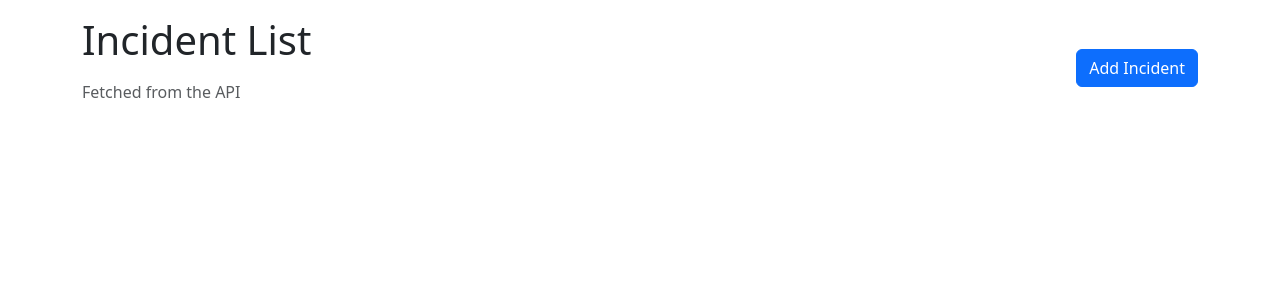
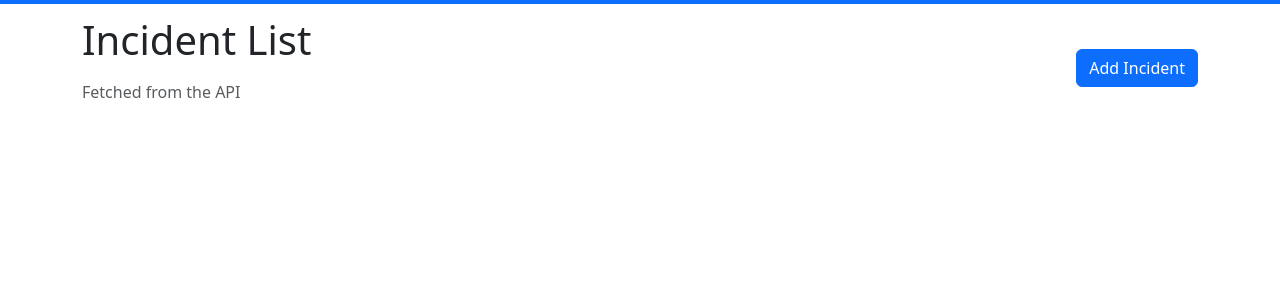
Before and after one commit to iMiebaka/Safetify, a Django app: page / in a window 1280 px wide. Shown: the top 300 px of the page. Run offline with Django 5.2, Linux system fonts and the light colour scheme; data that the repository does not hold is empty; parts of the project's set-up code (start-up, migrations or seed data) failed here and were passed over.

Commit message:
⚙️ implement up-bar loader indicator

```diff
--- a/static/js/incidents.js
+++ b/static/js/incidents.js
@@ -1,4 +1,9 @@
 document.addEventListener("DOMContentLoaded", function () {
+  const fetchAllIncidents = async () => {
+    window.addEventListener("load", function () {
+      document.getElementById("loadingBar").style.width = "100%";
+    });
+    // For real page loading:
     fetch("/api/incidents/?ordering=-created_at")
       .then((r) => r.json())
       .then((items) => {
@@ -7,14 +12,21 @@ document.addEventListener("DOMContentLoaded", function () {
           const el = document.createElement("div");
           el.className = "list-group-item";
           el.innerText = `#${i.id} — ${i.title} — status: ${i.status} — risk: ${i.risk_score}`;
+          rows.appendChild(el);
 
           // const link = document.createElement("a");
           // link.setAttribute("href", `/incident/${i.id}`);
           // link.innerText = `#${i.id} — ${i.title} — status: ${i.status} — risk: ${i.risk_score}`;
           // el.appendChild(link);
-        rows.appendChild(el);
+
+          setTimeout(() => {
+            document.getElementById("loadingBar").style.opacity = "0";
+          }, 300);
         });
       });
+  };
+  fetchAllIncidents().then();
+
   const form = document.getElementById("incidentForm");
   const getLocationBtn = document.getElementById("getLocationBtn");
   const submitBtn = form.querySelector('button[type="submit"]');
@@ -94,7 +106,7 @@ document.addEventListener("DOMContentLoaded", function () {
         // Show success message
         submitText.textContent = "Submitted!";
         setTimeout(() => {
-          window.location.href = "/";
+          fetchAllIncidents().then();
         }, 1000);
       })
       .catch((error) => {
--- a/templates/base.html
+++ b/templates/base.html
@@ -2,30 +2,58 @@
 
 <!DOCTYPE html>
 <html lang="en">
+
 <head>
   <meta charset="utf-8" />
   <meta name="viewport" content="width=device-width, initial-scale=1" />
-    <link
-      href="https://cdn.jsdelivr.net/npm/bootstrap@5.3.7/dist/css/bootstrap.min.css"
-      rel="stylesheet"
-      integrity="sha384-LN+7fdVzj6u52u30Kp6M/trliBMCMKTyK833zpbD+pXdCLuTusPj697FH4R/5mcr"
-      crossorigin="anonymous"
-    />
+  <link href="https://cdn.jsdelivr.net/npm/bootstrap@5.3.7/dist/css/bootstrap.min.css" rel="stylesheet"
+    integrity="sha384-LN+7fdVzj6u52u30Kp6M/trliBMCMKTyK833zpbD+pXdCLuTusPj697FH4R/5mcr" crossorigin="anonymous" />
   <title>{% block head_title %} {% endblock %}</title>
+  <style>
+    #loadingBar {
+      position: fixed;
+      top: 0;
+      left: 0;
+      width: 0%;
+      height: 4px;
+      z-index: 9999;
+      transition: width 0.3s ease;
+    }
+  </style>
 </head>
+
 <body class="p-3">
+  <div id="loadingBar" class="bg-primary"></div>
+
+  <!-- Main Content -->
   <div class="container">{% block page_content %}{% endblock %}</div>
 
   {% block extra_js %}{% endblock %}
-    <script
-      src="https://cdn.jsdelivr.net/npm/@popperjs/core@2.11.8/dist/umd/popper.min.js"
+  <script src="https://cdn.jsdelivr.net/npm/@popperjs/core@2.11.8/dist/umd/popper.min.js"
     integrity="sha384-I7E8VVD/ismYTF4hNIPjVp/Zjvgyol6VFvRkX/vR+Vc4jQkC+hVqc2pM8ODewa9r"
-      crossorigin="anonymous"
-    ></script>
-    <script
-      src="https://cdn.jsdelivr.net/npm/bootstrap@5.3.7/dist/js/bootstrap.min.js"
+    crossorigin="anonymous"></script>
+  <script src="https://cdn.jsdelivr.net/npm/bootstrap@5.3.7/dist/js/bootstrap.min.js"
     integrity="sha384-7qAoOXltbVP82dhxHAUje59V5r2YsVfBafyUDxEdApLPmcdhBPg1DKg1ERo0BZlK"
-      crossorigin="anonymous"
-    ></script>
+    crossorigin="anonymous"></script>
+  <script>
+    // Simulate loading
+    document.getElementById('simulateLoad').addEventListener('click', function () {
+      const loadingBar = document.getElementById('loadingBar');
+      loadingBar.style.width = '0%';
+
+      let progress = 0;
+      const interval = setInterval(() => {
+        progress += 5;
+        loadingBar.style.width = `${progress}%`;
+
+        if (progress >= 100) {
+          clearInterval(interval);
+          setTimeout(() => loadingBar.style.width = '0%', 300);
+        }
+      }, 100);
+    });
+
+  </script>
 </body>
+
 </html>
```
Lines whose indentation alone changed are shown as unchanged.
